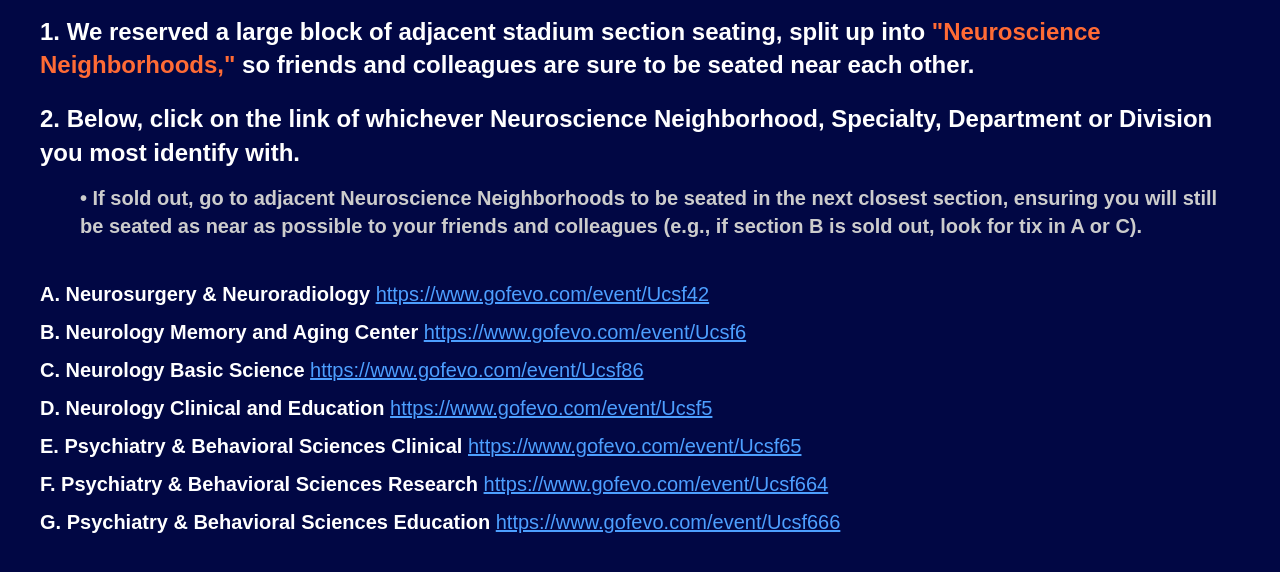
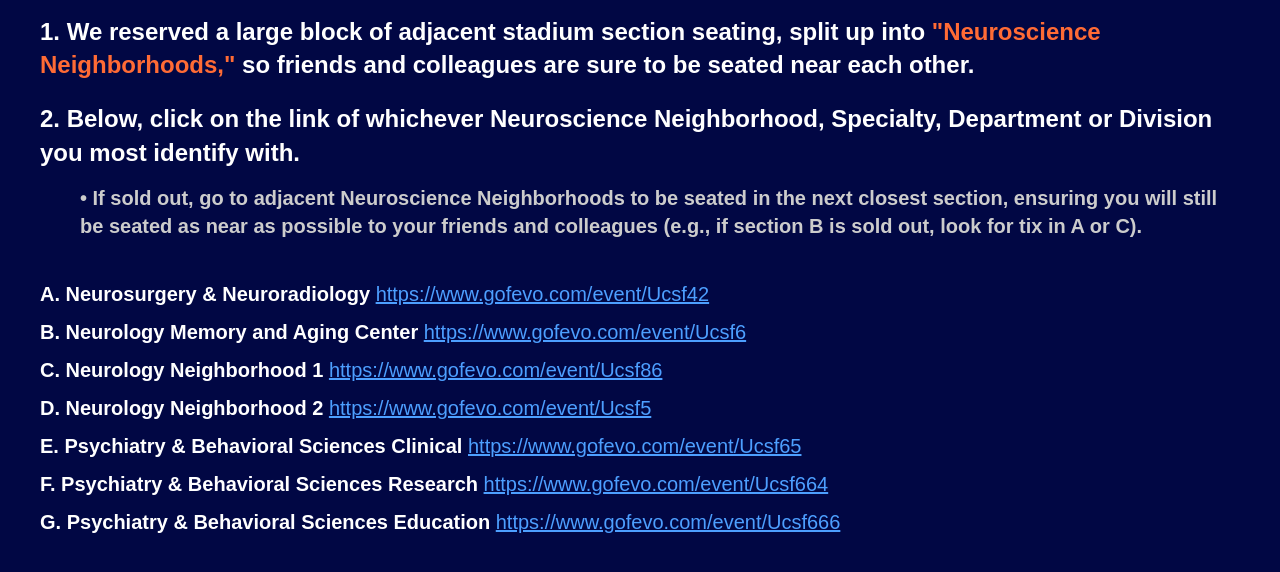
Before and after one commit to Neuro-Giants/neurogiants.github.io, a plain HTML site: page index.html in a window 1280 px wide. Shown: the part 114-686 px from the top of the page. Drawn offline with Linux system fonts and the light colour scheme.

Commit message:
Updates Zac requested for C & D titles

```diff
--- a/index.html
+++ b/index.html
@@ -114,11 +114,11 @@
         </div>
 
         <div class="link-item">
-            <span class="link-label">C. Neurology Basic Science</span> <a href="https://www.gofevo.com/event/Ucsf86" class="link-url">https://www.gofevo.com/event/Ucsf86</a>
+            <span class="link-label">C. Neurology Neighborhood 1</span> <a href="https://www.gofevo.com/event/Ucsf86" class="link-url">https://www.gofevo.com/event/Ucsf86</a>
         </div>
 
         <div class="link-item">
-            <span class="link-label">D. Neurology Clinical and Education</span> <a href="https://www.gofevo.com/event/Ucsf5" class="link-url">https://www.gofevo.com/event/Ucsf5</a>
+            <span class="link-label">D. Neurology Neighborhood 2</span> <a href="https://www.gofevo.com/event/Ucsf5" class="link-url">https://www.gofevo.com/event/Ucsf5</a>
         </div>
 
         <div class="link-item">
```
